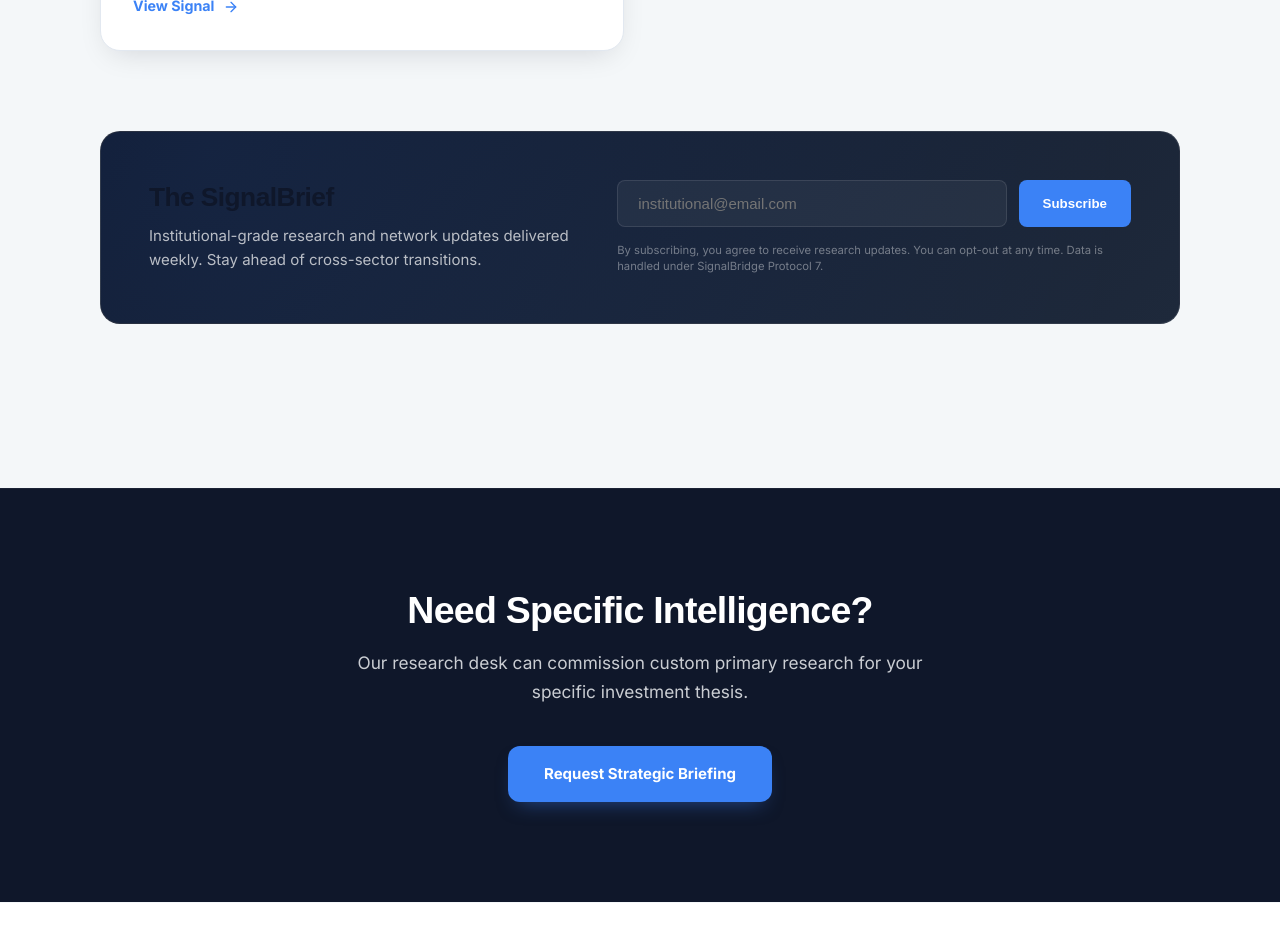
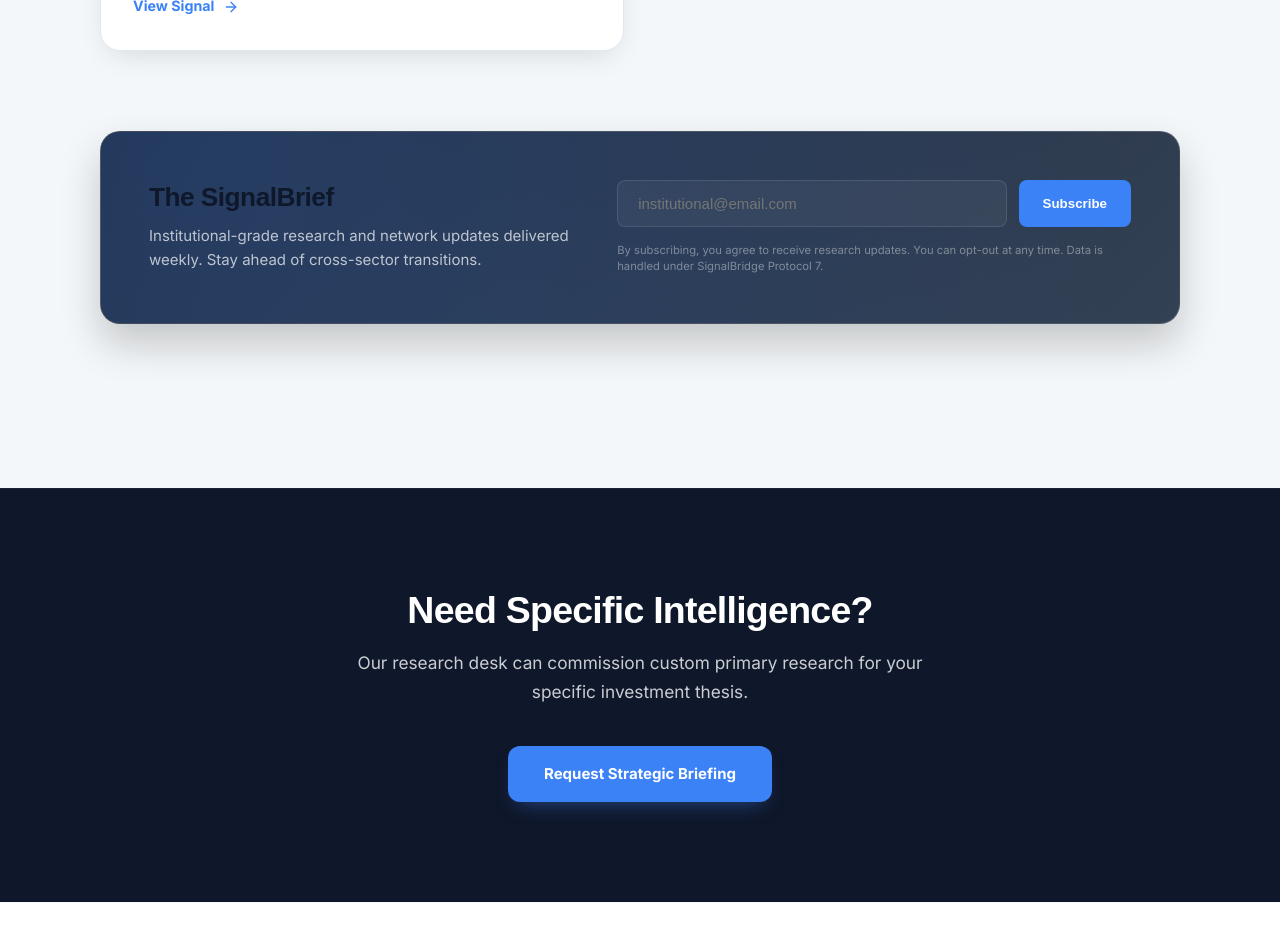
Before and after one commit to skydani26/signalbridge-insights, a Next.js app: page /insights in a window 1280 px wide. Shown: the part 2580-3508 px from the top of the page. Built offline with nearby package versions, Linux system fonts and the light colour scheme; a web font is replaced by a local one.

Commit message:
UI: Refined NewsletterSignup aesthetic to Elite Blue

```diff
--- a/src/components/NewsletterSignup.module.css
+++ b/src/components/NewsletterSignup.module.css
@@ -1,12 +1,13 @@
 .signupContainer {
-    background: linear-gradient(135deg, #0f172a 0%, #1e293b 100%);
+    background: linear-gradient(135deg, #1e293b 0%, #334155 100%);
     padding: 48px;
     border-radius: 20px;
     color: white;
     position: relative;
     overflow: hidden;
     margin: 64px 0;
-    border: 1px solid rgba(255, 255, 255, 0.1);
+    border: 1px solid rgba(255, 255, 255, 0.15);
+    box-shadow: 0 20px 40px rgba(0, 0, 0, 0.2);
 }
 
 .signupContainer::before {
@@ -16,7 +17,7 @@
     left: -50%;
     width: 200%;
     height: 200%;
-    background: radial-gradient(circle at 30% 30%, rgba(59, 130, 246, 0.1) 0%, transparent 60%);
+    background: radial-gradient(circle at 30% 30%, rgba(59, 130, 246, 0.2) 0%, transparent 60%);
     pointer-events: none;
 }
 
```
